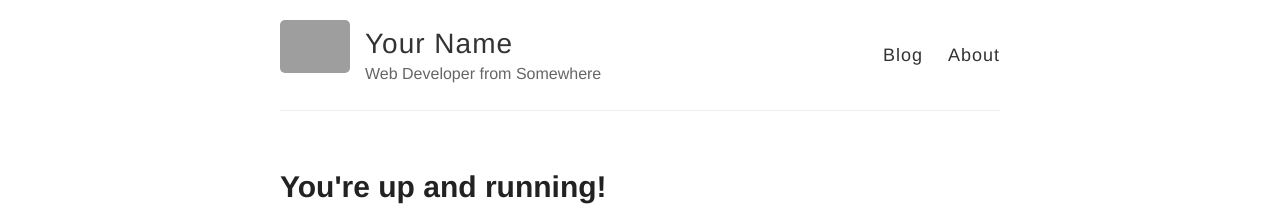
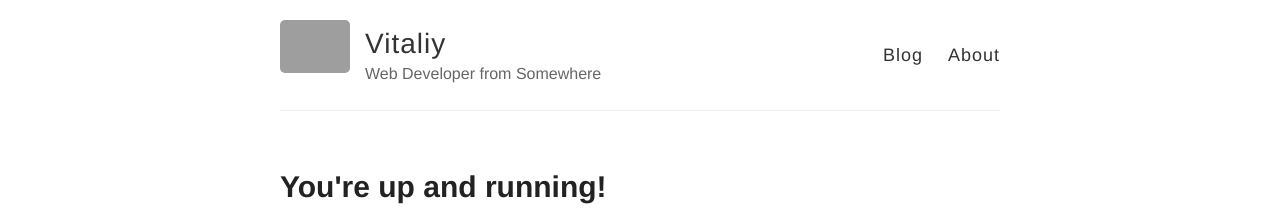
Before and after one commit to VitaliyZhytaru/VitaliyZhytaru.jekyll, a Jekyll site: the page built from _posts/2014-3-3-Hello-World.md, in a window 1280 px wide. Shown: the top 222 px of the page. Built offline with Jekyll 4.4.1, drawn with Linux system fonts in a browser that asks for light colours; grey boxes are pictures that could not be loaded.

Commit message:
Update _config.yml

```diff
--- a/_config.yml
+++ b/_config.yml
@@ -3,7 +3,7 @@
 #
 
 # Name of your site (displayed in the header)
-name: Your Name
+name: Vitaliy
 
 # Short bio or description (displayed in the header)
 description: Web Developer from Somewhere
```
